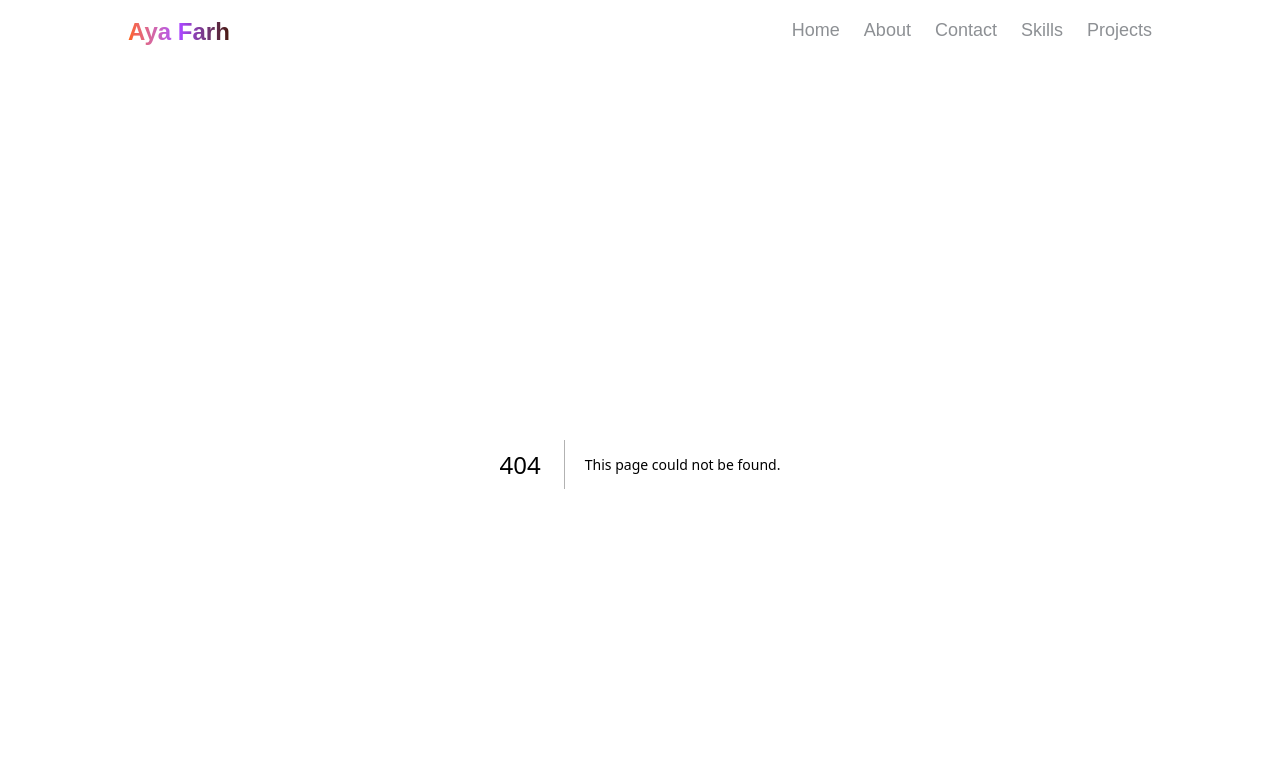
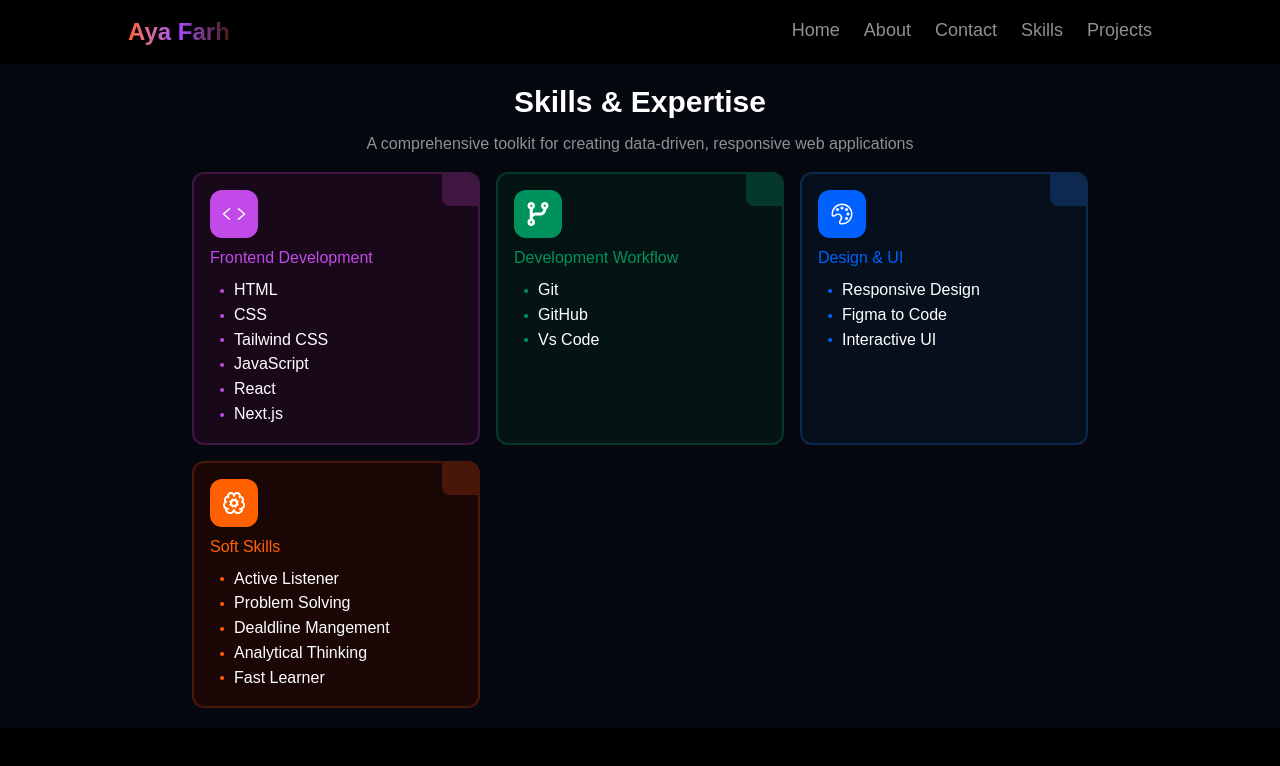
Before and after one commit to ayaFarh/protifolio, a Next.js app: page /Skills in a window 1280 px wide. Before the commit this address had no page. Shown: the top 766 px of the page. Built offline with nearby package versions, Linux system fonts and the light colour scheme.

Commit message:
handel skills

```diff
--- a/Data/navList.js
+++ b/Data/navList.js
@@ -13,7 +13,7 @@
         },
         {
             name:"Skills",
-            link:"/skills"
+            link:"/Skills"
         },
         {
             name:"Projects",
--- /dev/null
+++ b/src/app/Skills/page.jsx
@@ -0,0 +1,162 @@
+import React from 'react'
+import { LuBrainCog } from "react-icons/lu";
+import { IoCodeOutline } from "react-icons/io5";
+import { FaCodeBranch } from "react-icons/fa6";
+import { VscSymbolColor } from "react-icons/vsc";
+import { LuDot } from "react-icons/lu";
+
+
+
+export default function Skills() {
+    const listOfSkills=[
+        {
+            name:"Frontend Development",
+            icon:<IoCodeOutline />,
+            colors:{
+                firstColor:"#3f1741",
+                secondColor:"#190819",
+                thirdColor:"#c14ae8"
+        },
+
+            details:[
+                {
+                    name:"HTML",
+
+                },
+                {
+                    name:"CSS",
+
+                },
+                {
+                    name:"Tailwind CSS",
+
+                },
+                {
+                    name:"JavaScript",
+
+                },
+                {
+                    name:"React",
+
+                },
+                {
+                    name:"Next.js",
+
+                },
+            ]
+        },
+        {
+            name:"Development Workflow",
+            icon:<FaCodeBranch />,
+            colors:{
+                firstColor:"#05382b",
+                secondColor:"#041413",
+                thirdColor:"#00925d"
+        },
+            details:[
+                {
+                    name:"Git",
+
+                },
+                {
+                    name:"GitHub",
+
+                },
+                {
+                    name:"Vs Code",
+
+                },
+            ]
+        },
+        {
+            name:"Design & UI",
+            icon:<VscSymbolColor />,
+            colors:{
+                firstColor:"#0e294f",
+                secondColor:"#05101c",
+                thirdColor:"#0061ff"
+        },
+            details:[
+                {
+                    name:"Responsive Design",
+
+                },
+                {
+                    name:"Figma to Code",
+
+                },
+                {
+                    name:"Interactive UI",
+
+                },
+            ]
+        },
+        {
+            name:"Soft Skills",
+            icon:<LuBrainCog />,
+             colors:{
+                firstColor:"#481709",
+                secondColor:"#1a0705",
+                thirdColor:"#ff6100"
+        },
+            details:[
+                {
+                    name:"Active Listener",
+
+                },
+                {
+                    name:"Problem Solving",
+
+                },
+                {
+                    name:"Dealdline Mangement",
+
+                },
+                {
+                    name:"Analytical Thinking",
+
+                },
+                {
+                    name:"Fast Learner",
+
+                },
+            ]
+        },
+
+    ]
+  return (
+    <div className='bg-[#05080e] py-5'>
+      <div className='w-[70%] mx-auto space-y-4   '>
+   <div className='flex flex-col space-y-3 items-center justify-center'>
+     <h2 className='text-3xl font-bold'>Skills & Expertise</h2>
+    <p className='text-newGray'>A comprehensive toolkit for creating data-driven, responsive web applications</p>
+   </div>
+{/* main content */}
+    <div>
+     <div className='grid grid-cols-1 md:grid-cols-3 gap-4 w-full' >
+    {
+        listOfSkills.map((item,index)=>
+       <div key={index} style={{ backgroundColor:item.colors.secondColor,borderColor:item.colors.firstColor}} className='relative p-4 border-2 space-y-2 rounded-xl'>
+        <div className='absolute top-0 right-0 w-9 h-8  rounded-tr-lg rounded-bl-lg' style={{backgroundColor:item.colors.firstColor}}></div>
+        <p className='w-fit p-3 rounded-xl' style={{ backgroundColor: item.colors.thirdColor,
+      color: "#fff",
+      fontSize: "24px",
+      textAlign: "center",
+    }}>{item.icon}</p>
+        <h2 style={{color:item.colors.thirdColor}}>{item.name}</h2>
+        <div>
+            {
+                item.details.map((detail,index)=>
+                <p key={index} className=''><LuDot className='inline-block text-2xl' style={{color:item.colors.thirdColor}} />{detail.name}</p>
+                )
+            }
+        </div>
+       </div>
+        )
+    }
+     </div>
+    </div>
+      </div>
+    </div>
+  )
+}
--- a/src/app/_Component/PhoneMenu.jsx
+++ b/src/app/_Component/PhoneMenu.jsx
@@ -24,7 +24,7 @@ export default function PhoneMenu({setPhoneNav}) {
         {
             navList.map((item,index)=>
                     <li key={index} className="after:content-[''] after:w-0 hover:after:w-full after:h-[2px] after:bg-newGray after:block after:transition-all after:duration-500 ">
-                        <Link href={item.link} >{item.name}</Link>
+                        <Link href={item.link} onClick={()=> setPhoneNav(false)}>{item.name}</Link>
                     </li>
             )
         }
--- a/src/app/page.js
+++ b/src/app/page.js
@@ -1,9 +1,12 @@
 import Image from "next/image";
 import HeroSec from "./HeroSec/page";
+import Skills from "./Skills/page";
 
 
 export default function Home() {
   return (
+   <div className="space-y-4">
    <HeroSec/>
+   <Skills/></div>
   );
 }
```
